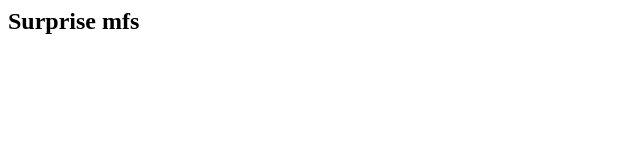
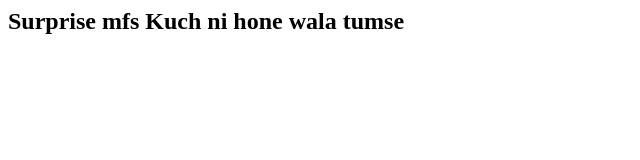
Before and after one commit to adt777/Mid_term, a plain HTML site: page index.html in a window 1280 px wide. Shown: the whole page, without its empty margins (0-640 px from the left). Drawn offline with Linux system fonts and the light colour scheme.

Commit message:
first commit

```diff
--- a/index.html
+++ b/index.html
@@ -7,6 +7,7 @@
     <body>
         <h2>
             Surprise mfs
+            Kuch ni hone wala tumse
         </h2>
     </body>
 </html>
```
